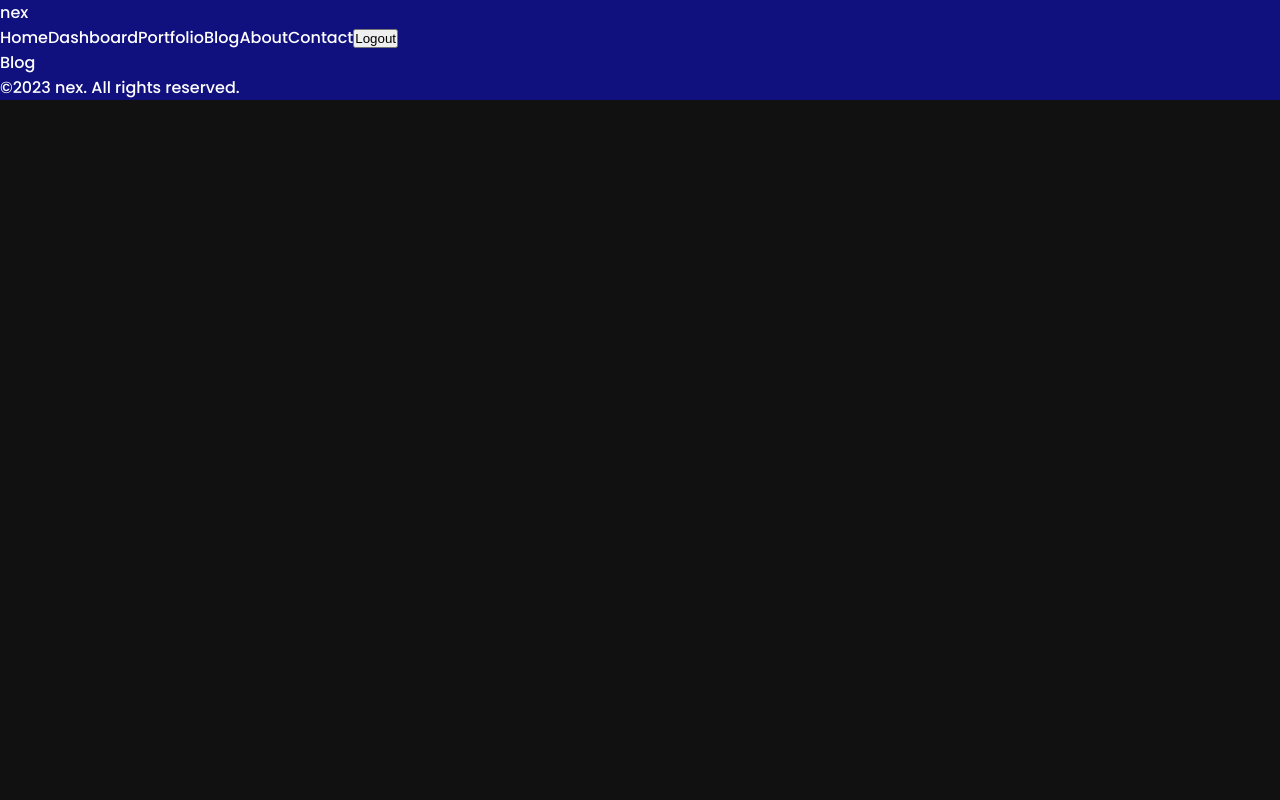
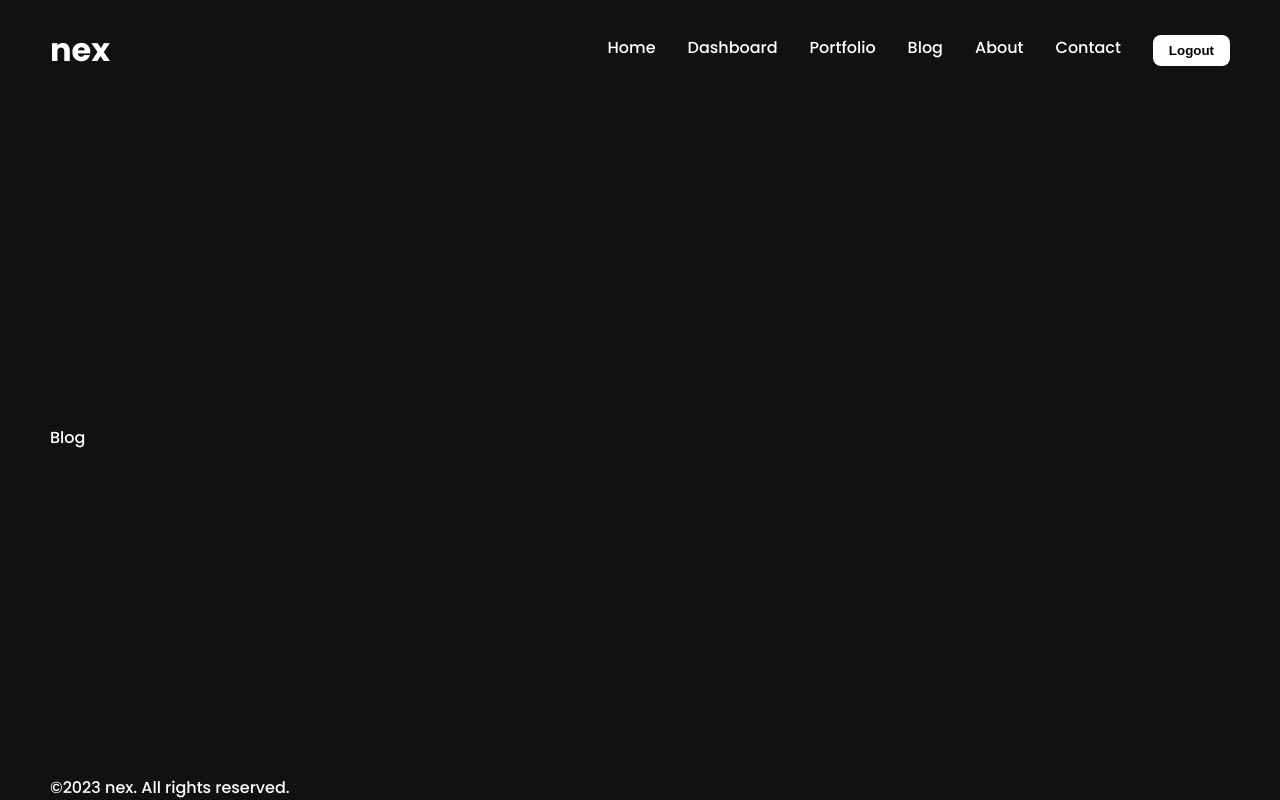
Before and after one commit to jeandre-visser/nex, a Next.js app: page /blog in a window 1280 px wide. Built offline with nearby package versions, Linux system fonts and the light colour scheme.

Commit message:
Style navbar

```diff
--- a/src/app/globals.css
+++ b/src/app/globals.css
@@ -18,5 +18,11 @@ a {
 }
 
 .container {
-  background: rgba(16, 16, 161, 0.767);
+  max-width: 1400px;
+  height: 100vh;
+  margin: 0 auto;
+  padding: 0 50px;
+  display: flex;
+  flex-direction: column;
+  justify-content: space-between;
 }
--- a/src/components/navbar/navbar.jsx
+++ b/src/components/navbar/navbar.jsx
@@ -1,59 +1,61 @@
 'use client';
 
-import Link from "next/link"
+import Link from 'next/link';
+import style from './navbar.module.scss';
 
 const links = [
   {
     id: 1,
-    title: "Home",
-    url: "/",
+    title: 'Home',
+    url: '/',
   },
   {
     id: 2,
-    title: "Dashboard",
-    url: "/dashboard",
+    title: 'Dashboard',
+    url: '/dashboard',
   },
   {
     id: 3,
-    title: "Portfolio",
-    url: "/portfolio",
+    title: 'Portfolio',
+    url: '/portfolio',
   },
   {
     id: 4,
-    title: "Blog",
-    url: "/blog",
+    title: 'Blog',
+    url: '/blog',
   },
   {
     id: 5,
-    title: "About",
-    url: "/about",
+    title: 'About',
+    url: '/about',
   },
   {
     id: 6,
-    title: "Contact",
-    url: "/contact",
+    title: 'Contact',
+    url: '/contact',
   },
 ];
 
 const Navbar = () => {
   return (
-    <div>
-      <Link
-        href='/'
-      >nex</Link>
-      <div>
+    <div className={style.container}>
+      <Link href='/' className={style.logo}>
+        nex
+      </Link>
+      <div className={style.links}>
         {links.map((link) => {
           return (
-            <Link
-              key={link.id}
-              href={link.url}
-            >{link.title}</Link>
-          )
+            <Link className={style.link} key={link.id} href={link.url}>
+              {link.title}
+            </Link>
+          );
         })}
-        <button onClick={() => console.log('logout')}>Logout</button>
+        <button className={style.btn} onClick={() => console.log('logout')}>
+          Logout
+        </button>
       </div>
     </div>
-  )
-}
+  );
+};
 
-export default Navbar
+export default Navbar;
--- /dev/null
+++ b/src/components/navbar/navbar.module.scss
@@ -0,0 +1,28 @@
+.container {
+  height: 100px;
+  display: flex;
+  justify-content: space-between;
+  align-items: center;
+
+  .logo {
+    font-size: 2rem;
+    font-weight: 700;
+    color: #fff;
+  }
+
+  .links {
+    display: flex;
+    justify-content: space-between;
+    gap: 2rem;
+  }
+
+  .btn {
+    padding: 0.5rem 1rem;
+    border-radius: 0.5rem;
+    border: none;
+    background-color: #fff;
+    color: #000;
+    font-weight: 700;
+    cursor: pointer;
+  }
+}
```
